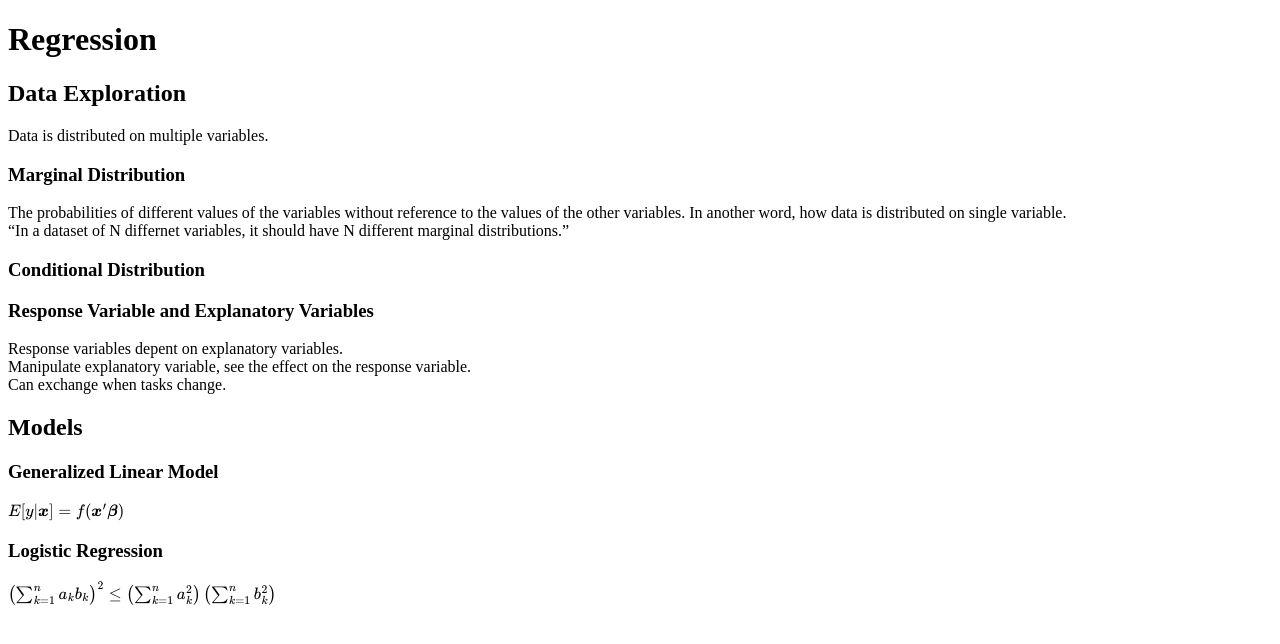
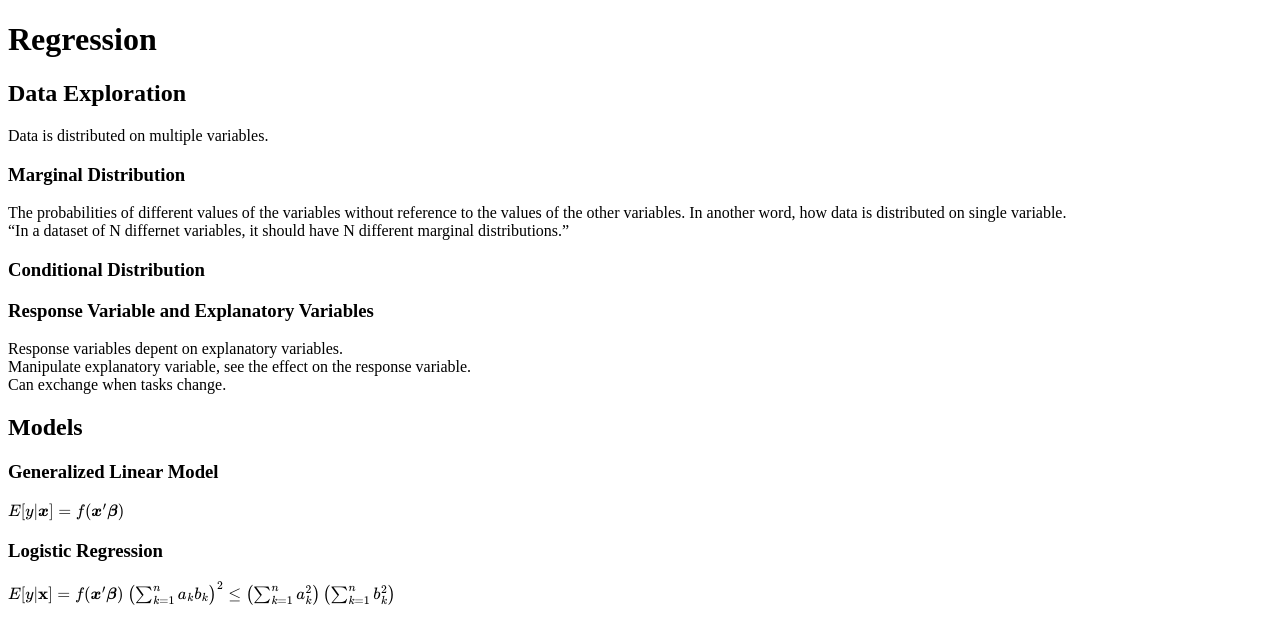
Before and after one commit to dotnet-7/XianmingLuo.github.io, a Jekyll site: the page built from _posts/2023-02-27-cps590-regression.md, in a window 1280 px wide. Shown: the top 644 px of the page. Built offline with Jekyll 4.4.1, drawn with Linux system fonts in a browser that asks for light colours; formulas are drawn with MathJax 3.

Commit message:
Add bold math

```diff
--- a/_posts/2023-02-27-cps590-regression.md
+++ b/_posts/2023-02-27-cps590-regression.md
@@ -17,4 +17,5 @@
 ### Generalized Linear Model
 $$E[y|\boldsymbol{x}]=f(\boldsymbol{x}'\boldsymbol{\beta})$$
 ### Logistic Regression
+$$E[y|\mathbf{x}]=f(\boldsymbol{x}'\boldsymbol{\beta})$$
 $$\left( \sum_{k=1}^n a_k b_k \right)^2 \leq \left( \sum_{k=1}^n a_k^2 \right) \left( \sum_{k=1}^n b_k^2 \right)$$
```
